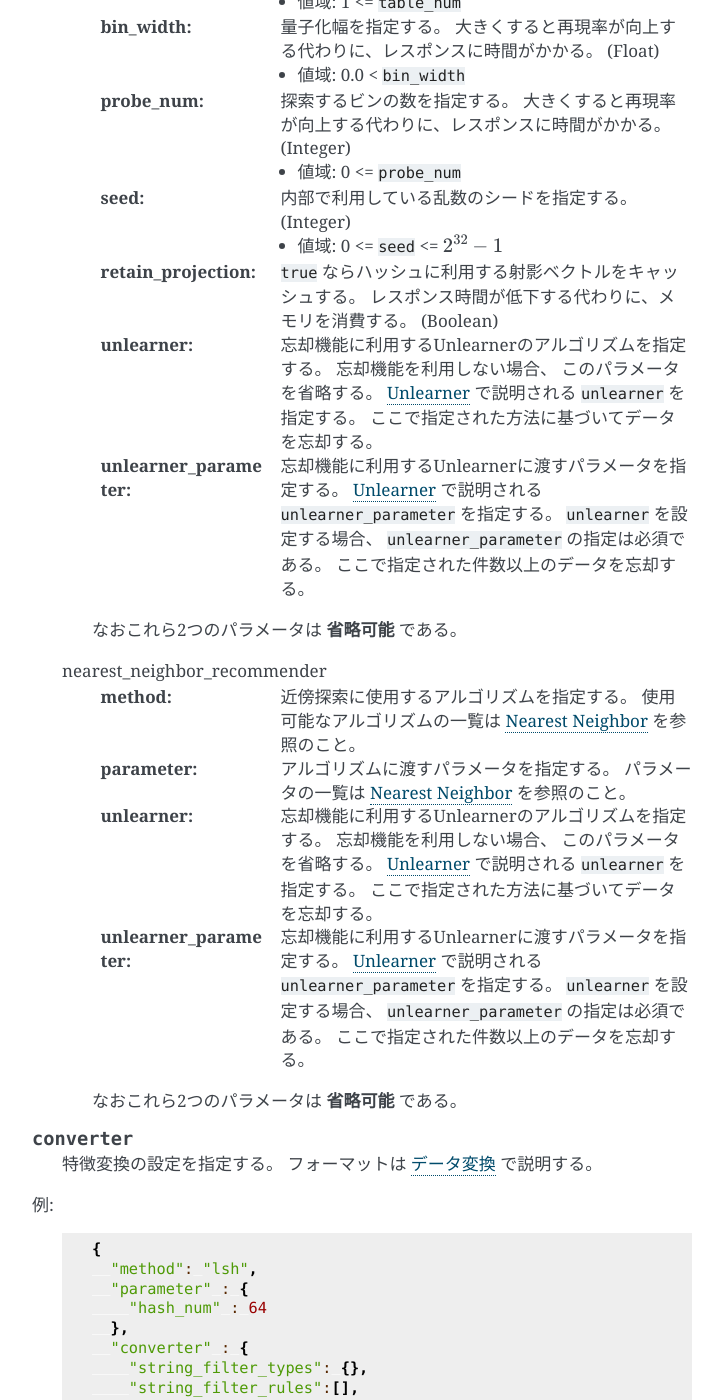
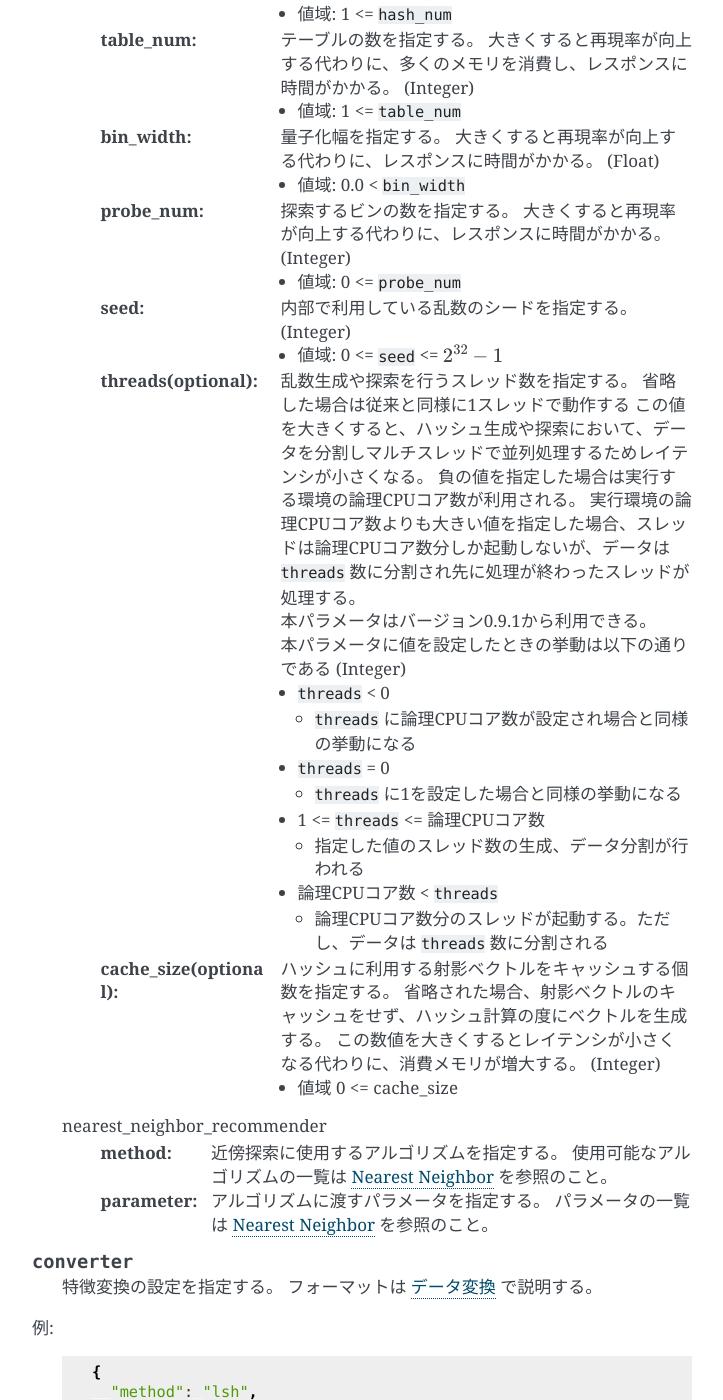
Before and after one commit to jubatus/website, a Sphinx documentation site: the page built from source/ja/api_recommender.rst, in a window 1280 px wide and 1400 px high, scrolled down 2258 px. Shown: the whole window, without its empty margins (388-1111 px from the left). Built offline with Sphinx 7.4.7, drawn with Linux system fonts in a browser that asks for light colours; the version number could not be read and is left out; some of the changed text lies outside the part shown.

Commit message:
add threads and cache size option to recommender(#273)

```diff
--- a/source/ja/api_recommender.rst
+++ b/source/ja/api_recommender.rst
@@ -35,20 +35,21 @@
    アルゴリズムに渡すパラメータを指定する。
    ``method`` に応じて渡すパラメータは異なる。
 
-   inverted_index, inverted_index_euclid:
-     :unlearner:
+   共通
+     :unlearner(optional):
         忘却機能に利用するUnlearnerのアルゴリズムを指定する。
         忘却機能を利用しない場合、 このパラメータを省略する。
         :doc:`api_unlearner` で説明される ``unlearner`` を指定する。
-        ここで指定された方法に基づいてデータを忘却する。忘却の単位は、ID単位である。
+        ここで指定された方法に基づいてデータを忘却する。
 
-     :unlearner_parameter:
+     :unlearner_parameter(optional):
         忘却機能に利用するUnlearnerに渡すパラメータを指定する。
         :doc:`api_unlearner` で説明される ``unlearner_parameter`` を指定する。
         ``unlearner`` を設定する場合、 ``unlearner_parameter`` の指定は必須である。
         ここで指定された件数以上のデータを忘却する。
 
-     なおこれら2つのパラメータは **省略可能** である。
+   inverted_index, inverted_index_euclid:
+     なし
 
    minhash
      :hash_num:
@@ -58,20 +59,6 @@
 
         * 値域: 1 <= ``hash_num``
 
-     :unlearner:
-        忘却機能に利用するUnlearnerのアルゴリズムを指定する。
-        忘却機能を利用しない場合、 このパラメータを省略する。
-        :doc:`api_unlearner` で説明される ``unlearner`` を指定する。
-        ここで指定された方法に基づいてデータを忘却する。
-
-     :unlearner_parameter:
-        忘却機能に利用するUnlearnerに渡すパラメータを指定する。
-        :doc:`api_unlearner` で説明される ``unlearner_parameter`` を指定する。
-        ``unlearner`` を設定する場合、 ``unlearner_parameter`` の指定は必須である。
-        ここで指定された件数以上のデータを忘却する。
-
-     なおこれら2つのパラメータは **省略可能** である。
-
    lsh
      :hash_num:
         ハッシュ値のビット数を指定する。
@@ -80,19 +67,40 @@
 
         * 値域: 1 <= ``hash_num``
 
-     :unlearner:
-        忘却機能に利用するUnlearnerのアルゴリズムを指定する。
-        忘却機能を利用しない場合、 このパラメータを省略する。
-        :doc:`api_unlearner` で説明される ``unlearner`` を指定する。
-        ここで指定された方法に基づいてデータを忘却する。
+     :threads(optional):
+        乱数生成や探索を行うスレッド数を指定する。
+        省略した場合は従来と同様に1スレッドで動作する
+        この値を大きくすると、ハッシュ生成や探索において、データを分割しマルチスレッドで並列処理するためレイテンシが小さくなる。
+	負の値を指定した場合は実行する環境の論理CPUコア数が利用される。
+	実行環境の論理CPUコア数よりも大きい値を指定した場合、スレッドは論理CPUコア数分しか起動しないが、データは ``threads`` 数に分割され先に処理が終わったスレッドが処理する。
 
-     :unlearner_parameter:
-        忘却機能に利用するUnlearnerに渡すパラメータを指定する。
-        :doc:`api_unlearner` で説明される ``unlearner_parameter`` を指定する。
-        ``unlearner`` を設定する場合、 ``unlearner_parameter`` の指定は必須である。
-        ここで指定された件数以上のデータを忘却する。
+	本パラメータはバージョン0.9.1から利用できる。
 
-     なおこれら2つのパラメータは **省略可能** である。
+        本パラメータに値を設定したときの挙動は以下の通りである (Integer)
+
+        * ``threads`` < 0
+
+          * ``threads`` に論理CPUコア数が設定され場合と同様の挙動になる
+
+        * ``threads`` = 0
+
+          *  ``threads`` に1を設定した場合と同様の挙動になる
+
+        * 1 <= ``threads`` <= 論理CPUコア数
+
+          * 指定した値のスレッド数の生成、データ分割が行われる
+
+        * 論理CPUコア数 < ``threads``
+
+          * 論理CPUコア数分のスレッドが起動する。ただし、データは ``threads`` 数に分割される
+
+     :cache_size(optional):
+        ハッシュに利用する射影ベクトルをキャッシュする個数を指定する。
+        省略された場合射影ベクトルはキャッシュせず、ハッシュ計算の度に乱数を生成する。
+        この数値を大きくするとレイテンシが小さくなる代わりに、消費メモリが増大する。
+        (Integer)
+
+        * 値域 0 <= cache_size
 
    euclid_lsh
      :hash_num:
@@ -129,24 +137,40 @@
 
         * 値域: 0 <= ``seed`` <= :math:`2^{32} - 1`
 
-     :retain_projection:
-        ``true`` ならハッシュに利用する射影ベクトルをキャッシュする。
-        レスポンス時間が低下する代わりに、メモリを消費する。
-        (Boolean)
+     :threads(optional):
+        乱数生成や探索を行うスレッド数を指定する。
+        省略した場合は従来と同様に1スレッドで動作する
+        この値を大きくすると、ハッシュ生成や探索において、データを分割しマルチスレッドで並列処理するためレイテンシが小さくなる。
+	負の値を指定した場合は実行する環境の論理CPUコア数が利用される。
+	実行環境の論理CPUコア数よりも大きい値を指定した場合、スレッドは論理CPUコア数分しか起動しないが、データは ``threads`` 数に分割され先に処理が終わったスレッドが処理する。
 
-     :unlearner:
-        忘却機能に利用するUnlearnerのアルゴリズムを指定する。
-        忘却機能を利用しない場合、 このパラメータを省略する。
-        :doc:`api_unlearner` で説明される ``unlearner`` を指定する。
-        ここで指定された方法に基づいてデータを忘却する。
+	本パラメータはバージョン0.9.1から利用できる。
 
-     :unlearner_parameter:
-        忘却機能に利用するUnlearnerに渡すパラメータを指定する。
-        :doc:`api_unlearner` で説明される ``unlearner_parameter`` を指定する。
-        ``unlearner`` を設定する場合、 ``unlearner_parameter`` の指定は必須である。
-        ここで指定された件数以上のデータを忘却する。
+        本パラメータに値を設定したときの挙動は以下の通りである (Integer)
 
-     なおこれら2つのパラメータは **省略可能** である。
+        * ``threads`` < 0
+
+          * ``threads`` に論理CPUコア数が設定され場合と同様の挙動になる
+
+        * ``threads`` = 0
+
+          *  ``threads`` に1を設定した場合と同様の挙動になる
+
+        * 1 <= ``threads`` <= 論理CPUコア数
+
+          * 指定した値のスレッド数の生成、データ分割が行われる
+
+        * 論理CPUコア数 < ``threads``
+
+          * 論理CPUコア数分のスレッドが起動する。ただし、データは ``threads`` 数に分割される
+
+     :cache_size(optional):
+        ハッシュに利用する射影ベクトルをキャッシュする個数を指定する。
+        省略された場合、射影ベクトルのキャッシュをせず、ハッシュ計算の度にベクトルを生成する。
+        この数値を大きくするとレイテンシが小さくなる代わりに、消費メモリが増大する。
+        (Integer)
+
+        * 値域 0 <= cache_size
 
    nearest_neighbor_recommender
      :method:
@@ -156,20 +180,6 @@
      :parameter:
         アルゴリズムに渡すパラメータを指定する。
         パラメータの一覧は :doc:`api_nearest_neighbor` を参照のこと。
-
-     :unlearner:
-        忘却機能に利用するUnlearnerのアルゴリズムを指定する。
-        忘却機能を利用しない場合、 このパラメータを省略する。
-        :doc:`api_unlearner` で説明される ``unlearner`` を指定する。
-        ここで指定された方法に基づいてデータを忘却する。
-
-     :unlearner_parameter:
-        忘却機能に利用するUnlearnerに渡すパラメータを指定する。
-        :doc:`api_unlearner` で説明される ``unlearner_parameter`` を指定する。
-        ``unlearner`` を設定する場合、 ``unlearner_parameter`` の指定は必須である。
-        ここで指定された件数以上のデータを忘却する。
-
-     なおこれら2つのパラメータは **省略可能** である。
 
 .. describe:: converter
 
```
Also changed, not shown: source/en/api_recommender.rst (+65 -61 lines).
